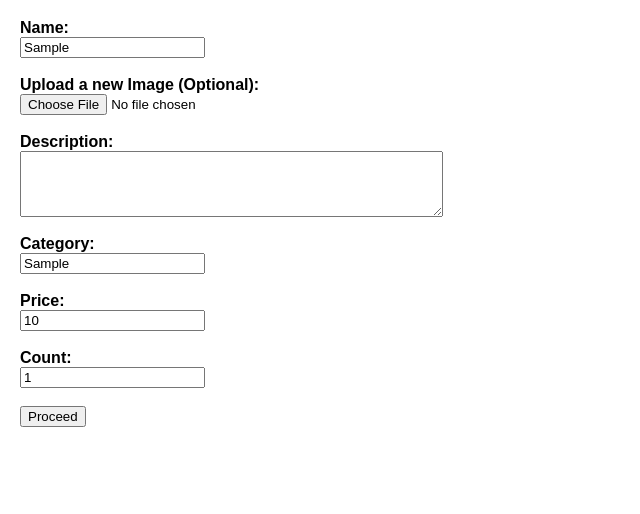
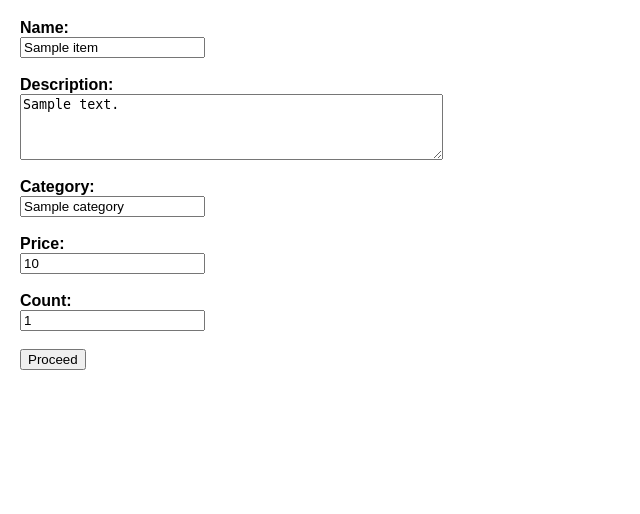
Before and after one commit to silaslenihan/Mini-Amazon, a Flask app: template templates/modifyItem.html in a window 1280 px wide. Shown: the part 184-698 px from the top of the page, without its empty margins (0-640 px from the left). Run offline with Flask 2, Linux system fonts and the light colour scheme; the template is opened without the code that fills it: most values are stand-ins (such as "Sample title", 1, 10 or a date in 2020); some libraries are stand-ins or nearby versions.

Commit message:
fix modify item

```diff
--- a/templates/modifyItem.html
+++ b/templates/modifyItem.html
@@ -9,14 +9,12 @@
 		<form action="{{url_for('modifyItem')}}" method="POST">
 			<input type="hidden" id="itemid" name="itemid" value={{item.item_id}}>
 			<label for="name"><b>Name: </b></label><br>
-			<input type="text" required id="name" name="name" value={{item.name}} maxlength="256"><br><br>
-			<label for="image"><b>Upload a new Image (Optional): </b></label><br>
-			<input type="file" id="image" name="image" accept="image/png, image/jpeg"><br><br>
+			<input type="text" required readonly id="name" name="name" value="{{item.name}}" maxlength="256"><br><br>
 			<label for="description"><b>Description: </b></label><br>
-			<textarea id="description" required name="description" rows="4" cols="50" maxlength="256" value="{{
-            item.description }}"></textarea><br><br>
+			<textarea id="description" required readonly name="description" rows="4" cols="50" maxlength="256">{{
+            item.description }}</textarea><br><br>
 			<label for="category"><b>Category: </b></label><br>
-			<input type="text" required id="category" name="category" value={{item.category}} maxlength="256"><br><br>
+			<input type="text" required readonly id="category" name="category" value="{{item.category}}"" maxlength="256"><br><br>
 			<label for="price"><b>Price: </b></label><br>
 			<input type="number" required id="price" name="price" step=0.01 min=0 value={{item.price}}><br><br>
 			<label for="count"><b>Count: </b></label><br>
```
